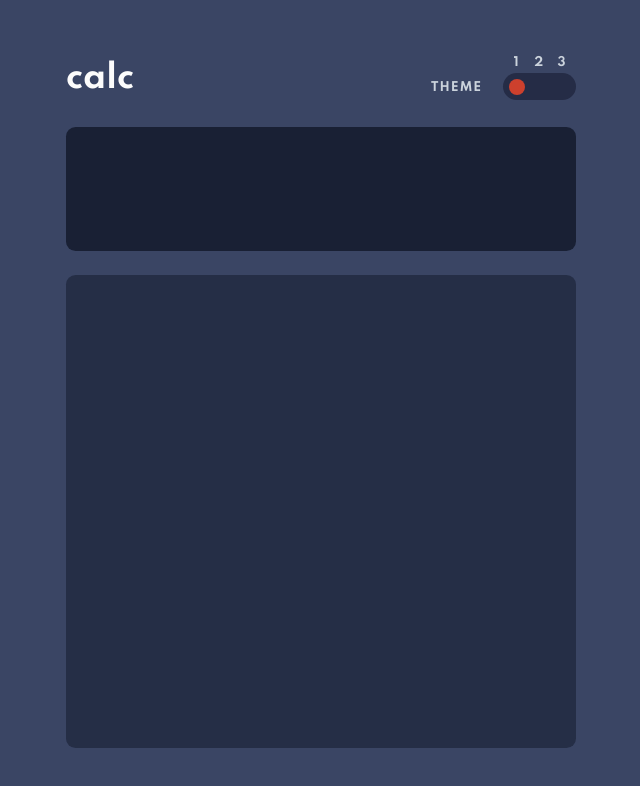
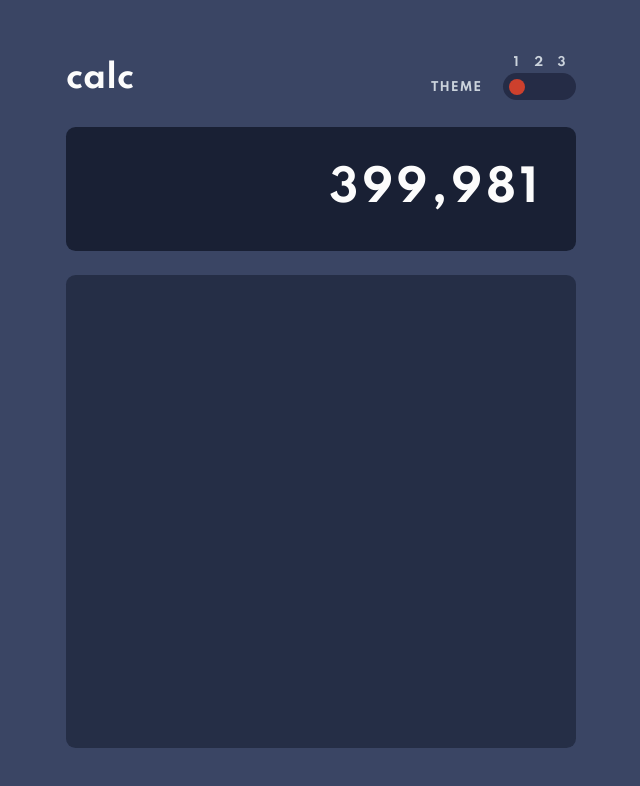
Before and after one commit to K0smic/calculator-app, a plain HTML site: page index.html in a window 1280 px wide. Shown: the whole page, without its empty margins (319-959 px from the left). Drawn offline with Linux system fonts and the light colour scheme.

Commit message:
Screen test.

```diff
--- a/css/style.scss
+++ b/css/style.scss
@@ -151,6 +151,7 @@ $calc-row-gap: 1.5rem;
 
 $font-small: 12px;
 $font-default: 2rem;
+$font-big: 2.7rem;
 // END SCSS VARIABLES
 
 //START CSS VARIABLES
@@ -354,6 +355,10 @@ $font-default: 2rem;
     align-content: center;
     justify-content: end;
 
+    font-size: $font-big;
+    letter-spacing: 4px;
+    color: var(--default-primary);
+
   }
   &__num-pad {
     background-color: var(--default-numpad-bg);
@@ -361,7 +366,7 @@ $font-default: 2rem;
 
   .grid {
     display: grid;
-    padding: 1.938rem;
+    padding: 2.1rem;
   }
 
   .col-span2 {
--- a/index.html
+++ b/index.html
@@ -43,6 +43,7 @@
 
         <div class="calc__screen col-span2 border grid">
           <div class="screen__numbers">
+            399,981
           </div>
         </div>
 
```
Also changed, not shown: css/style.min.css, 1 other file.
